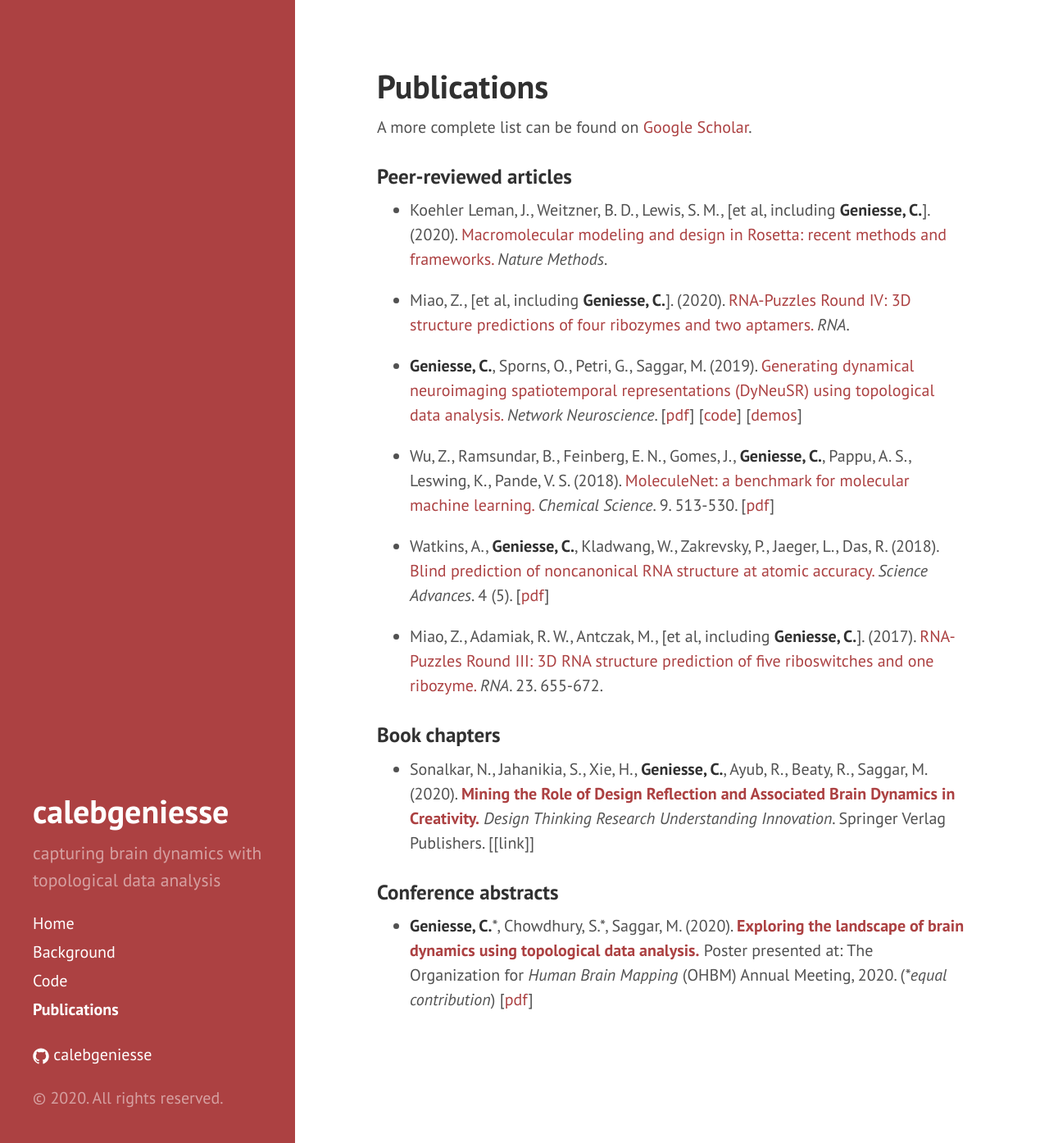
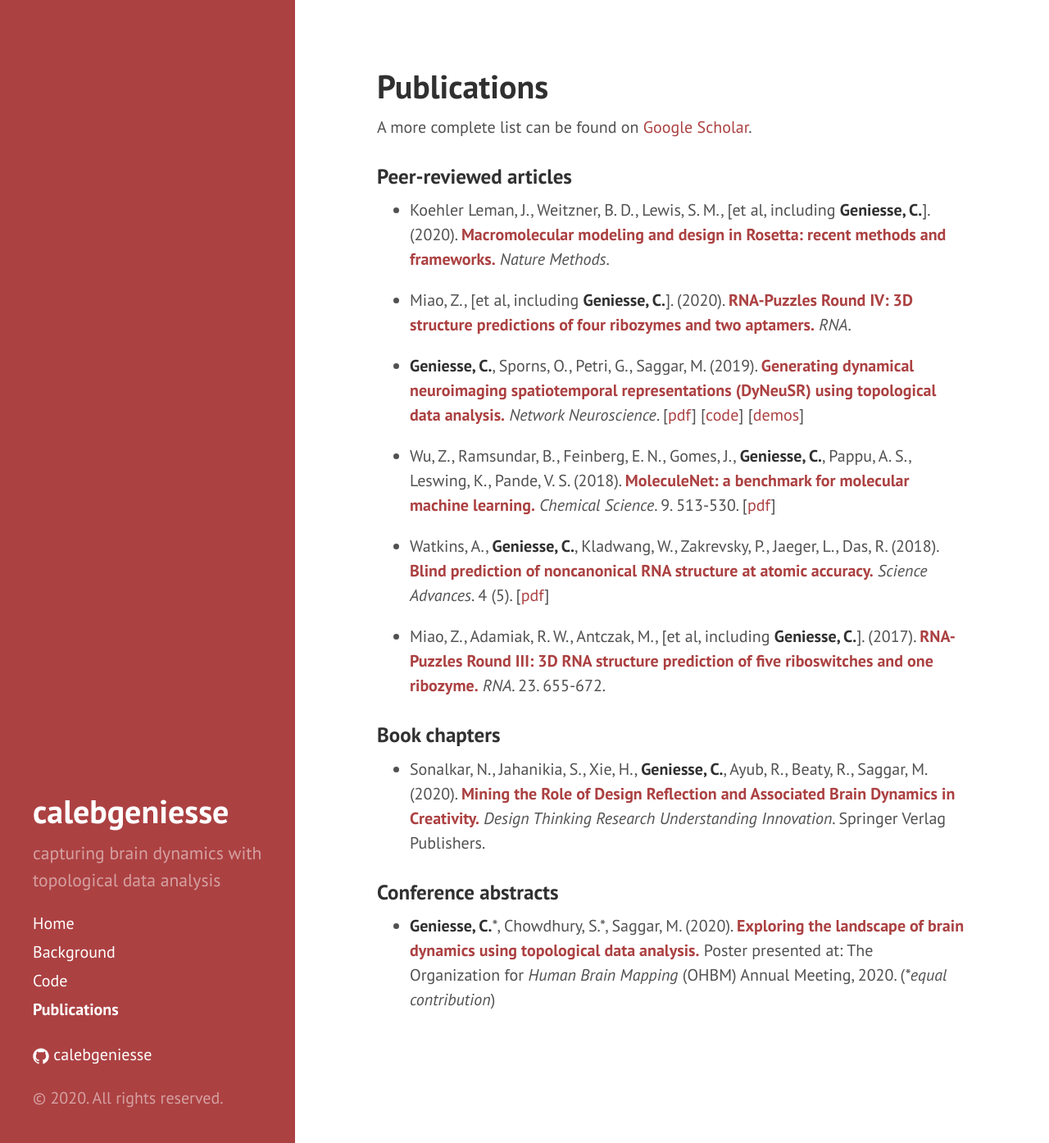
Before and after one commit to calebgeniesse/calebgeniesse.github.io, a Jekyll site: the page built from publications.md, in a window 1280 px wide and 1394 px high. Shown: the whole window at 82% size. Built offline with Jekyll 4.4.1, drawn with Linux system fonts in a browser that asks for light colours.

Commit message:
bold titles

```diff
--- a/publications.md
+++ b/publications.md
@@ -9,27 +9,27 @@ A more complete list can be found on [Google Scholar](https://scholar.google.com
 
 ### Peer-reviewed articles
 
-- Koehler Leman, J., Weitzner, B. D., Lewis, S. M., \[et al, including **Geniesse, C.**\]. (2020). [Macromolecular modeling and design in Rosetta: recent methods and frameworks.](https://doi.org/10.1038/s41592-020-0848-2) *Nature Methods*.
+- Koehler Leman, J., Weitzner, B. D., Lewis, S. M., \[et al, including **Geniesse, C.**\]. (2020). [**Macromolecular modeling and design in Rosetta: recent methods and frameworks.**](https://doi.org/10.1038/s41592-020-0848-2) *Nature Methods*.
 
-- Miao, Z., \[et al, including **Geniesse, C.**\]. (2020). [RNA-Puzzles Round IV: 3D structure predictions of four ribozymes and two aptamers.](https://doi.org/10.1261/rna.075341.120) *RNA*.
+- Miao, Z., \[et al, including **Geniesse, C.**\]. (2020). [**RNA-Puzzles Round IV: 3D structure predictions of four ribozymes and two aptamers.**](https://doi.org/10.1261/rna.075341.120) *RNA*.
 
-- **Geniesse, C.**, Sporns, O., Petri, G., Saggar, M. (2019). [Generating dynamical neuroimaging spatiotemporal representations (DyNeuSR) using topological data analysis.](https://doi.org/10.1162/netn_a_00093) *Network Neuroscience*. [[pdf](https://www.mitpressjournals.org/doi/pdfplus/10.1162/netn_a_00093)] [[code](https://braindynamicslab.github.io/dyneusr)] [[demos](https://braindynamicslab.github.io/dyneusr/demo/)]
+- **Geniesse, C.**, Sporns, O., Petri, G., Saggar, M. (2019). [**Generating dynamical neuroimaging spatiotemporal representations (DyNeuSR) using topological data analysis.**](https://doi.org/10.1162/netn_a_00093) *Network Neuroscience*. [[pdf](https://www.mitpressjournals.org/doi/pdfplus/10.1162/netn_a_00093)] [[code](https://braindynamicslab.github.io/dyneusr)] [[demos](https://braindynamicslab.github.io/dyneusr/demo/)]
 
-- Wu, Z., Ramsundar, B., Feinberg, E. N., Gomes, J., **Geniesse, C.**, Pappu, A. S., Leswing, K., Pande, V. S. (2018). [MoleculeNet: a benchmark for molecular machine learning.](https://doi.org/10.1039/C7SC02664A) *Chemical Science*. 9. 513-530. [[pdf](https://pubs.rsc.org/en/content/articlepdf/2018/sc/c7sc02664a)]
+- Wu, Z., Ramsundar, B., Feinberg, E. N., Gomes, J., **Geniesse, C.**, Pappu, A. S., Leswing, K., Pande, V. S. (2018). [**MoleculeNet: a benchmark for molecular machine learning.**](https://doi.org/10.1039/C7SC02664A) *Chemical Science*. 9. 513-530. [[pdf](https://pubs.rsc.org/en/content/articlepdf/2018/sc/c7sc02664a)]
 
-- Watkins, A., **Geniesse, C.**, Kladwang, W., Zakrevsky, P., Jaeger, L., Das, R. (2018). [Blind prediction of noncanonical RNA structure at atomic accuracy.](https://doi.org/10.1126/sciadv.aar5316) *Science Advances*. 4 (5). [[pdf](https://advances.sciencemag.org/content/advances/4/5/eaar5316.full.pdf)]
+- Watkins, A., **Geniesse, C.**, Kladwang, W., Zakrevsky, P., Jaeger, L., Das, R. (2018). [**Blind prediction of noncanonical RNA structure at atomic accuracy.**](https://doi.org/10.1126/sciadv.aar5316) *Science Advances*. 4 (5). [[pdf](https://advances.sciencemag.org/content/advances/4/5/eaar5316.full.pdf)]
 
-- Miao, Z., Adamiak, R. W., Antczak, M., \[et al, including **Geniesse, C.**\]. (2017). [RNA-Puzzles Round III: 3D RNA structure prediction of five riboswitches and one ribozyme.](https://doi.org/10.1261/rna.060368.116) *RNA*. 23. 655-672.
+- Miao, Z., Adamiak, R. W., Antczak, M., \[et al, including **Geniesse, C.**\]. (2017). [**RNA-Puzzles Round III: 3D RNA structure prediction of five riboswitches and one ribozyme.**](https://doi.org/10.1261/rna.060368.116) *RNA*. 23. 655-672.
 
 
 
 
 ### Book chapters
 
-- Sonalkar, N., Jahanikia, S., Xie, H., **Geniesse, C.**, Ayub, R., Beaty, R., Saggar, M. (2020). [**Mining the Role of Design Reflection and Associated Brain Dynamics in Creativity.**](https://doi.org/10.1007/978-3-030-28960-7_10) *Design Thinking Research Understanding Innovation*. Springer Verlag Publishers. [[link]]
+- Sonalkar, N., Jahanikia, S., Xie, H., **Geniesse, C.**, Ayub, R., Beaty, R., Saggar, M. (2020). [**Mining the Role of Design Reflection and Associated Brain Dynamics in Creativity.**](https://doi.org/10.1007/978-3-030-28960-7_10) *Design Thinking Research Understanding Innovation*. Springer Verlag Publishers.
 
 
 
 ### Conference abstracts
 
-- **Geniesse, C.**\*, Chowdhury, S.\*, Saggar, M. (2020). [**Exploring the landscape of brain dynamics using topological data analysis.**](https://github.com/calebgeniesse/calebgeniesse.github.io/blob/master/public/posters/Geniesse-Chowdhury-2020-OHBM.pdf) Poster presented at: The Organization for *Human Brain Mapping* (OHBM) Annual Meeting, 2020. (*\*equal contribution*) [[pdf](https://github.com/calebgeniesse/calebgeniesse.github.io/raw/master/public/posters/Geniesse-Chowdhury-2020-OHBM.pdf)]
+- **Geniesse, C.**\*, Chowdhury, S.\*, Saggar, M. (2020). [**Exploring the landscape of brain dynamics using topological data analysis.**](https://github.com/calebgeniesse/calebgeniesse.github.io/blob/master/public/posters/Geniesse-Chowdhury-2020-OHBM.pdf) Poster presented at: The Organization for *Human Brain Mapping* (OHBM) Annual Meeting, 2020. (*\*equal contribution*)
```
Also changed, not shown: code.md (+2 -2 lines), index.md (+7 -8 lines).
